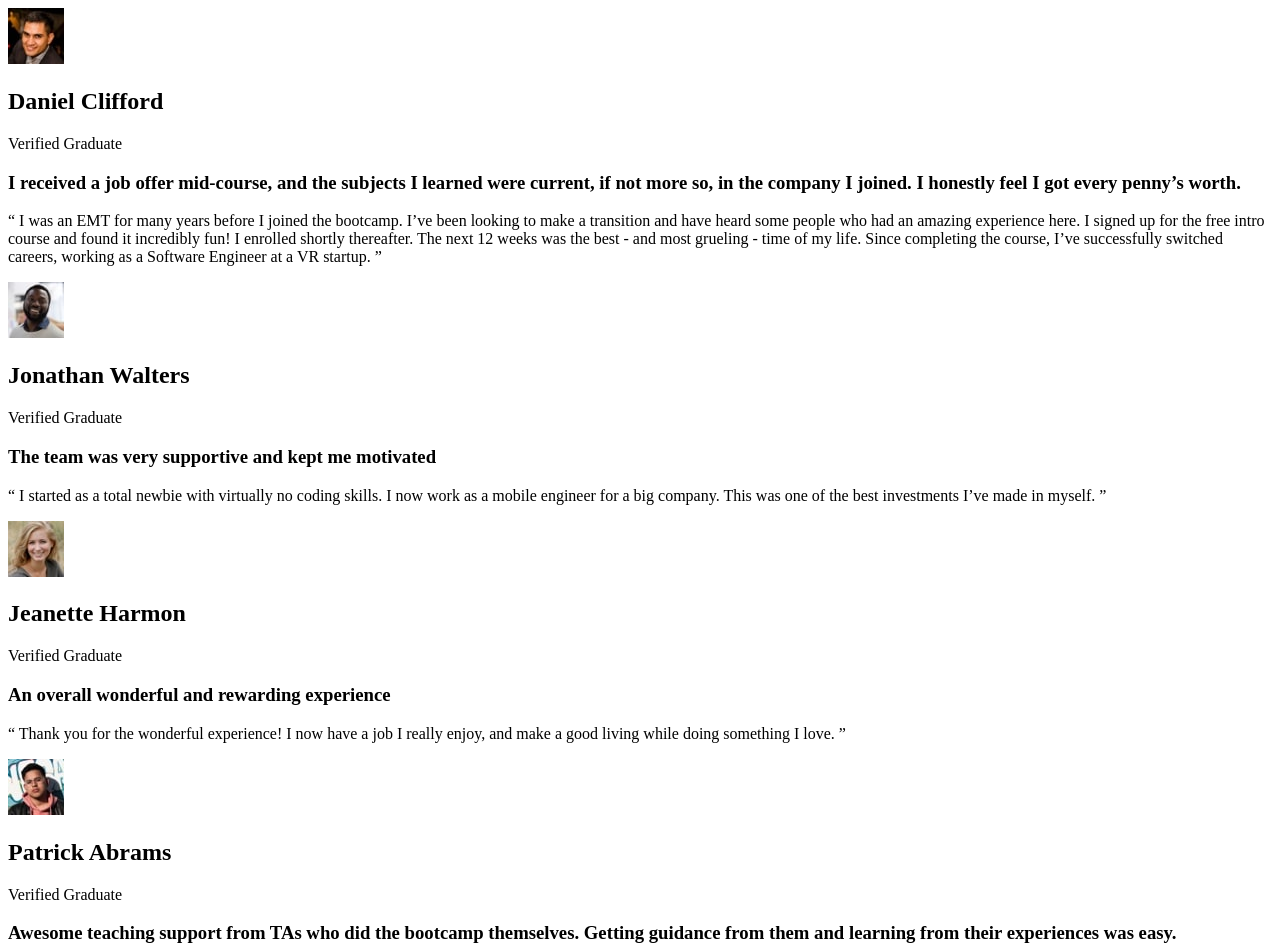
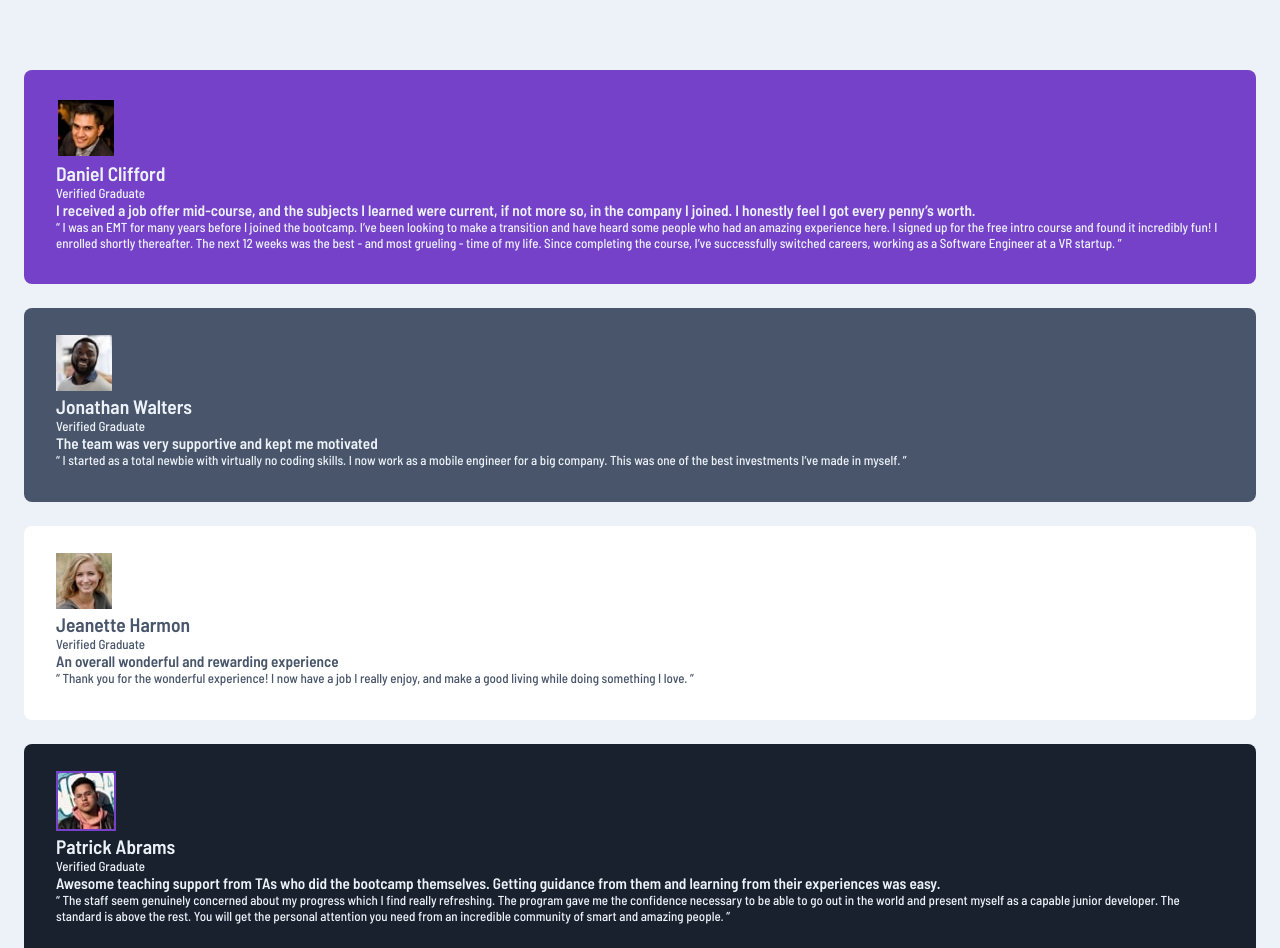
Before and after one commit to mcdud/fm5-testimonials-grid-section, a plain HTML site: page index.html in a window 1280 px wide. Shown: the top 948 px of the page. Drawn offline with Linux system fonts and the light colour scheme.

```diff
--- a/css/styles.css
+++ b/css/styles.css
@@ -16,14 +16,56 @@
   /* -- neutral -- */
   --light-gray: hsl(0, 0%, 81%);
   --light-grayish-blue: hsl(210, 46%, 95%);
+  --
 
-  /* note for text colors
 
-    1. "Verified Graduate" has the same color as the person's name with 50% opacity
-    2. Review paragraphs inside the quotations have the same color as well, but are at 70% opacity */
+    /* 1. "Verified Graduate" has the same color as the person's name with 50% opacity
+    2. Review paragraphs inside the quotations have the same color as well, but are at 70% opacity */ */
 }
 
 body {
+  min-height: 100vh;
+  display: flex;
+  justify-content: center;
+  align-items: center;
   font-family: "Barlow Semi Condensed", sans-serif;
   font-size: 13px;
+  padding: 4.4rem 1.5rem;
+  background-color: var(--light-grayish-blue);
 }
+
+.grid {
+  display: grid;
+  gap: 1.5rem;
+}
+.grid__testimonial {
+  color: var(--light-grayish-blue);
+  border-radius: 0.5rem;
+  padding: 1.7rem 2rem 2.1rem;
+}
+
+.testimonial--violet {
+  background-color: var(--moderate-violet);
+}
+
+.testimonial--light-gray {
+  background-color: var(--very-dark-grayish-blue);
+}
+
+.testimonial--white {
+  color: var(--very-dark-grayish-blue);
+  background-color: var(--white);
+}
+
+.testimonial--dark-gray {
+  background-color: var(--very-dark-blackish-blue);
+}
+
+.testimonial-person-image--violet {
+  border: 2px solid var(--moderate-violet);
+
+}
+
+.testimonial-person-image--dark-gray {
+  border: 2px solid var(--moderate-violet);
+}
--- a/index.html
+++ b/index.html
@@ -10,15 +10,18 @@
       sizes="32x32"
       href="./images/favicon-32x32.png"
     />
-    <link rel="stylesheet" href="./css/style.css" />
+    <link rel="stylesheet" href="../css/styles.css" />
     <title>Frontend Mentor | [Challenge Name Here]</title>
   </head>
   <body>
     <header><!-- empty --></header>
     <main class="grid">
-      <article class="grid__testimonial">
+      <article class="grid__testimonial testimonial--violet">
         <div class="grid__testimonial-person">
-          <img src="./images/image-daniel.jpg" />
+          <img
+            class="grid__testimonial-person-image testimonial-person-image--violet"
+            src="./images/image-daniel.jpg"
+          />
           <h2 class="grid__testimonial-person-name">Daniel Clifford</h2>
           <p class="grid__testimonial-person-graduate">Verified Graduate</p>
         </div>
@@ -37,9 +40,12 @@
           a Software Engineer at a VR startup. ”
         </p>
       </article>
-      <article class="grid__testimonial">
+      <article class="grid__testimonial testimonial--light-gray">
         <div class="grid__testimonial-person">
-          <img src="./images/image-jonathan.jpg" />
+          <img
+            class="grid__testimonial-person-image"
+            src="./images/image-jonathan.jpg"
+          />
           <h2 class="grid__testimonial-person-name">Jonathan Walters</h2>
           <p class="grid__testimonial-person-graduate">Verified Graduate</p>
         </div>
@@ -52,9 +58,12 @@
           investments I’ve made in myself. ”
         </p>
       </article>
-      <article class="grid__testimonial">
+      <article class="grid__testimonial testimonial--white">
         <div class="grid__testimonial-person">
-          <img src="./images/image-jeanette.jpg" />
+          <img
+            class="grid__testimonial-person-image"
+            src="./images/image-jeanette.jpg"
+          />
           <h2 class="grid__testimonial-person-name">Jeanette Harmon</h2>
           <p class="grid__testimonial-person-graduate">Verified Graduate</p>
         </div>
@@ -66,9 +75,12 @@
           enjoy, and make a good living while doing something I love. ”
         </p>
       </article>
-      <article class="grid__testimonial">
+      <article class="grid__testimonial testimonial--dark-gray">
         <div class="grid__testimonial-person">
-          <img src="./images/image-patrick.jpg" />
+          <img
+            class="grid__testimonial-person-image testimonial-person-image--dark-gray"
+            src="./images/image-patrick.jpg"
+          />
           <h2 class="grid__testimonial-person-name">Patrick Abrams</h2>
           <p class="grid__testimonial-person-graduate">Verified Graduate</p>
         </div>
@@ -86,9 +98,12 @@
           people. ”
         </p>
       </article>
-      <article class="grid__testimonial">
+      <article class="grid__testimonial testimonial--white">
         <div class="grid__testimonial-person">
-          <img src="./images/image-kira.jpg" />
+          <img
+            class="grid__testimonial-person-image"
+            src="./images/image-kira.jpg"
+          />
           <h2 class="grid__testimonial-person-name">Kira Whittle</h2>
           <p class="grid__testimonial-person-graduate">Verified Graduate</p>
         </div>
```
